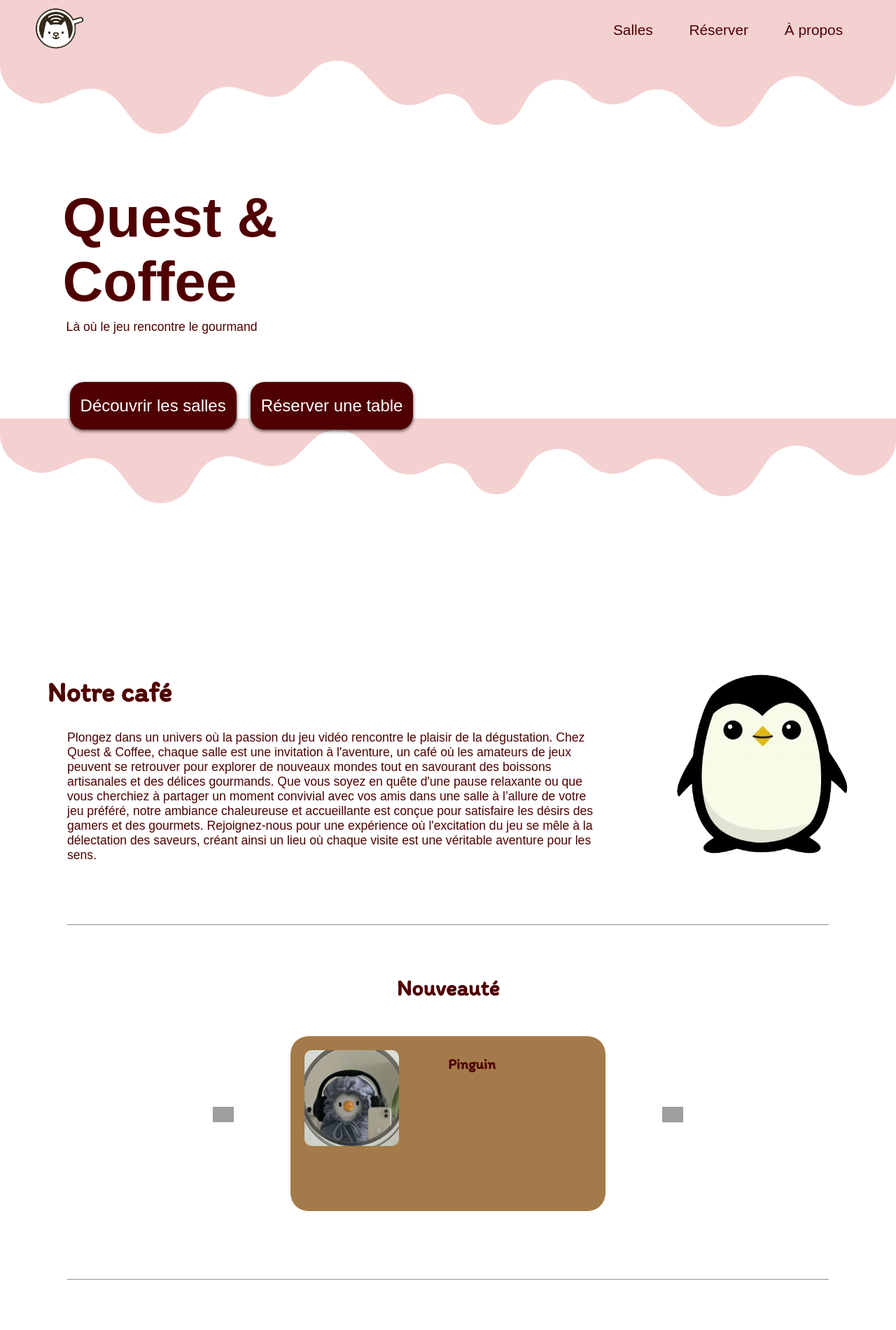
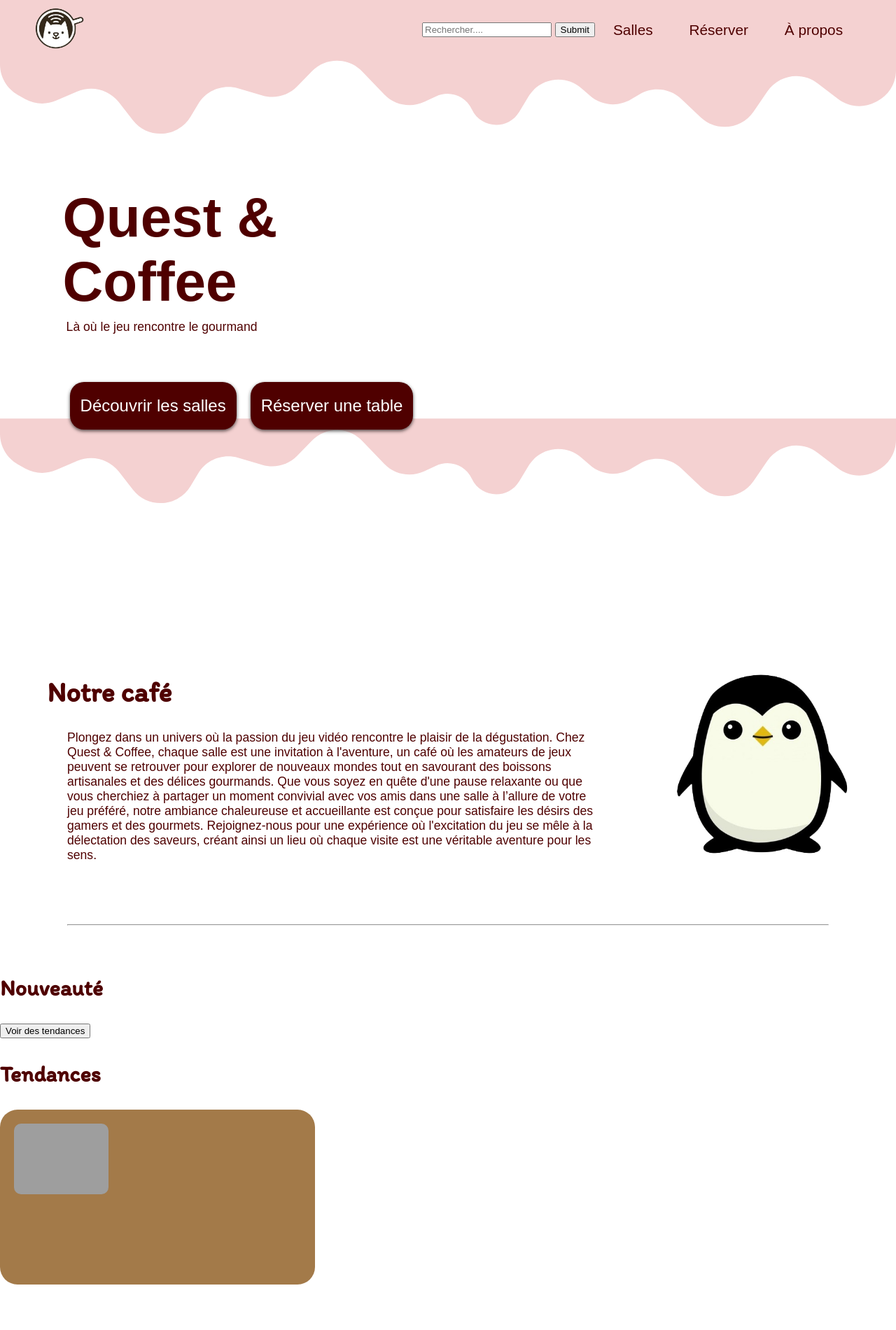
Before and after one commit to dragondoee/ResaWeb, a PHP site: page / in a window 1280 px wide. Shown: the top 1901 px of the page at 70% size. Run offline with PHP 8.4, Linux system fonts and the light colour scheme; tables that the repository leaves empty or names only in its code hold one stand-in row (values such as "Sample post"); some web fonts are replaced; grey boxes are pictures that could not be loaded.

Commit message:
Ajout de fonctionnalité
Ajout d'une section nouveauté en php, ajout d'une barre de recherche dans le header qui amène à la page des salles, ajout d'une fonctionnalité de tri en php

```diff
--- a/header.php
+++ b/header.php
@@ -3,9 +3,11 @@
         <a href="#content" class="skip-link">Aller au contenu</a>
         <nav>
             <a class="retourAccueil" href="index.php"><img src="img/logo.png" alt="retour à l'accueil"></a>
-            <!-- <h1>Quest & Coffee</h1> -->
+            <form action="salles.php">
+                <input type="text" name="search" id="search" placeholder="Rechercher....">
+                <input type="submit" name="" id="">
+            </form>
             <ul>
-                <!-- <li><a href="index.php">Accueil</a></li> -->
                 <li><a href="salles.php">Salles</a></li>
                 <li><a href="reservation.php">Réserver</a></li>
                 <li><a href="propos.php">À propos</a></li>
--- a/index.php
+++ b/index.php
@@ -51,45 +51,95 @@
             <img src="img/mascotte.png" alt="">
         </div>
         <hr>
+        <!-- Slider des nouveautés-->
         <div class="nouveaute">
-            <!-- Slider des jeux Top ventes -->
             <h3> Nouveauté </h3>
-            <!-- Slider des nouveautés-->
-            <!-- Zone PHP  -->
+
             <div class="slider">
                 <div class="js-slider">
-                    <div class="js-photos">
+                    <div class="js-photos"></div>
+                    <?php require "connexion.php";
 
-                        <div class=" js-photo photo4 clone">
-                            <img src="img/chat.jpg" alt="">
-                            <h4> Chat </h4>
+                    $requete = "SELECT * FROM salle WHERE nouveaute=1;";
+
+                    $compteur = 1;
+                    $stmt = $db->query($requete);
+                    $result = $stmt->fetchall(PDO::FETCH_ASSOC);
+                    foreach ($result as $salle) {
+
+                        ?>
+
+                        <div class=" js-photo photo<?= $compteur ?> ">
+                            <a href="detail.php?id_salle=<?= $salle["id_salle"]; ?>">
+                                <img
+                                src="img/salle/<?= $salle["photo_salle"]; ?>"
+                                alt="lien vers les détails de la salle <?= $salle["nom_salle"]; ?> "
+                                >
+                            </a>
+                            <a href="detail.php?id_salle=<?= $salle["id_salle"]; ?>"><?= $salle["nom_salle"]; ?></a>
                         </div>
 
-                        <div class="js-photo photo1">
-                            <img src="img/pinguin.jpg" alt="">
-                            <h4> Pinguin </h4>
+                    <?php
+                    $compteur += 1;
+                    }
+                    ?>
+                </div>
+            </div>
+        </div>
+
+        <!-- <nav class="js-nav">
+            <button class="js-nav-left"><img src="img/fleche_old.svg" alt="Voir l'image de gauche"> </button>
+            <button class="js-nav-right"><img src="img/fleche_old.svg" alt="Voir l'image de droite"> </button>
+        </nav> -->
+
+        </div>
+        <button> Voir des tendances </button>
+        <!-- Slider des tendances-->
+        <div class="tendance">
+            <h3> Tendances </h3>
+            <div class="slider">
+                <div class="js-slider">
+                    <div class="js-photos"></div>
+                    <?php
+
+                    $requete = "SELECT *,COUNT(id_resa) FROM salle,reservation WHERE salle=id_salle ORDER BY COUNT(id_resa) LIMIT 2;";
+
+                    $compteur = 1;
+                    $stmt = $db->query($requete);
+                    $result = $stmt->fetchall(PDO::FETCH_ASSOC);
+                    foreach ($result as $salle) {
+
+                        ?>
+
+                        <div class=" js-photo photo<?= $compteur ?> ">
+                            <a href="detail.php?id_salle=<?= $salle["id_salle"]; ?>">
+                                <img
+                                src="img/salle/<?= $salle["photo_salle"]; ?>"
+                                alt="lien vers les détails de la salle <?= $salle["nom_salle"]; ?> "
+                                >
+                            </a>
+                            <a href="detail.php?id_salle=<?= $salle["id_salle"]; ?>"><?= $salle["nom_salle"]; ?></a>
                         </div>
 
-                        <div class="js-photo photo2">
-                            <img src="img/chat.jpg" alt="">
-                            <h4> Chat </h4>
-                        </div>
+                    <?php
+                    $compteur += 1;
+                    }
+                    ?>
+                </div>
+            </div>
+        </div>
+
+        <!-- <nav class="js-nav">
+            <button class="js-nav-left"><img src="img/fleche_old.svg" alt="Voir l'image de gauche"> </button>
+            <button class="js-nav-right"><img src="img/fleche_old.svg" alt="Voir l'image de droite"> </button>
+        </nav> -->
+
+        </div>
 
 
-                        <div class="js-photo photo1 clone">
-                            <img src="img/pinguin.jpg" alt="">
-                            <h4> Pinguin </h4>
-                        </div>
 
-                    </div>
-                </div>
-            </div>
-            <nav class="js-nav">
-                <button class="js-nav-left"><img src="img/fleche.svg" alt="Voir l'image de gauche"> </button>
-                <button class="js-nav-right"><img src="img/fleche.svg" alt="Voir l'image de droite"> </button>
-            </nav>
 
-        </div>
+
         <hr>
         <!-- Plus d'infos -->
         <div class="infos">
--- a/style_composant.css
+++ b/style_composant.css
@@ -129,7 +129,7 @@
   padding: 10px;
 }
 
-span {
+footer span {
   width: 210px;
 }
 
--- a/style_index.css
+++ b/style_index.css
@@ -99,30 +99,30 @@
 /* -------------------------------------------------------------------------------------------------------- */
 /* Nouveauté */
 
-.nouveaute h3 {
+/* .nouveaute h3 {
   text-align: center;
-}
+} */
 
-.slider {
+/* .slider {
   display: flex;
   justify-content: center;
   align-items: center;
   margin-top: 50px;
   position: relative;
   overflow: hidden;
-}
+} */
 
 
 /* SLIDER */
 
 
-.js-slider {
+/* .js-slider {
   width: 450px;
   height: 250px;
   position: relative;
   border-radius: 25px;
   overflow: hidden;
-}
+} */
 
 .js-photos {
   position: relative;
--- a/traitement.php
+++ b/traitement.php
@@ -8,10 +8,9 @@
 $date = $_GET['date'];
 $horaire = $_GET['horaire'];
 $duree = $_GET['duree'];
-// $duree = 2;
 $participant = $_GET['participant'];
 
-// $datetime = '2024-05-14';
+
 
 // * Ajouter les informations de l'user dans la bdd
 // * Test l'existance de l'user dans la bdd
```
Also changed, not shown: salles.php (+15 -2 lines), img/fleche_old.svg (added).
